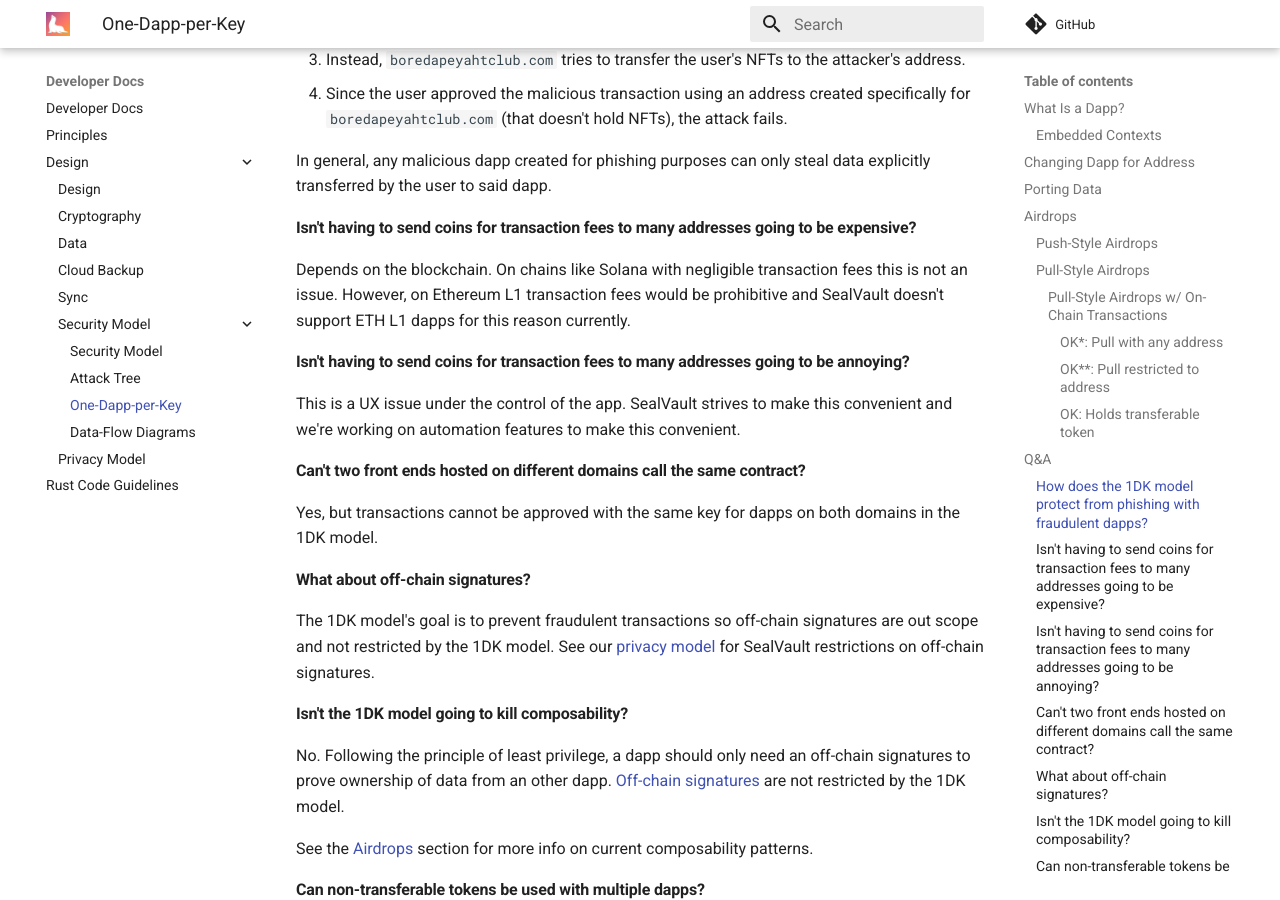
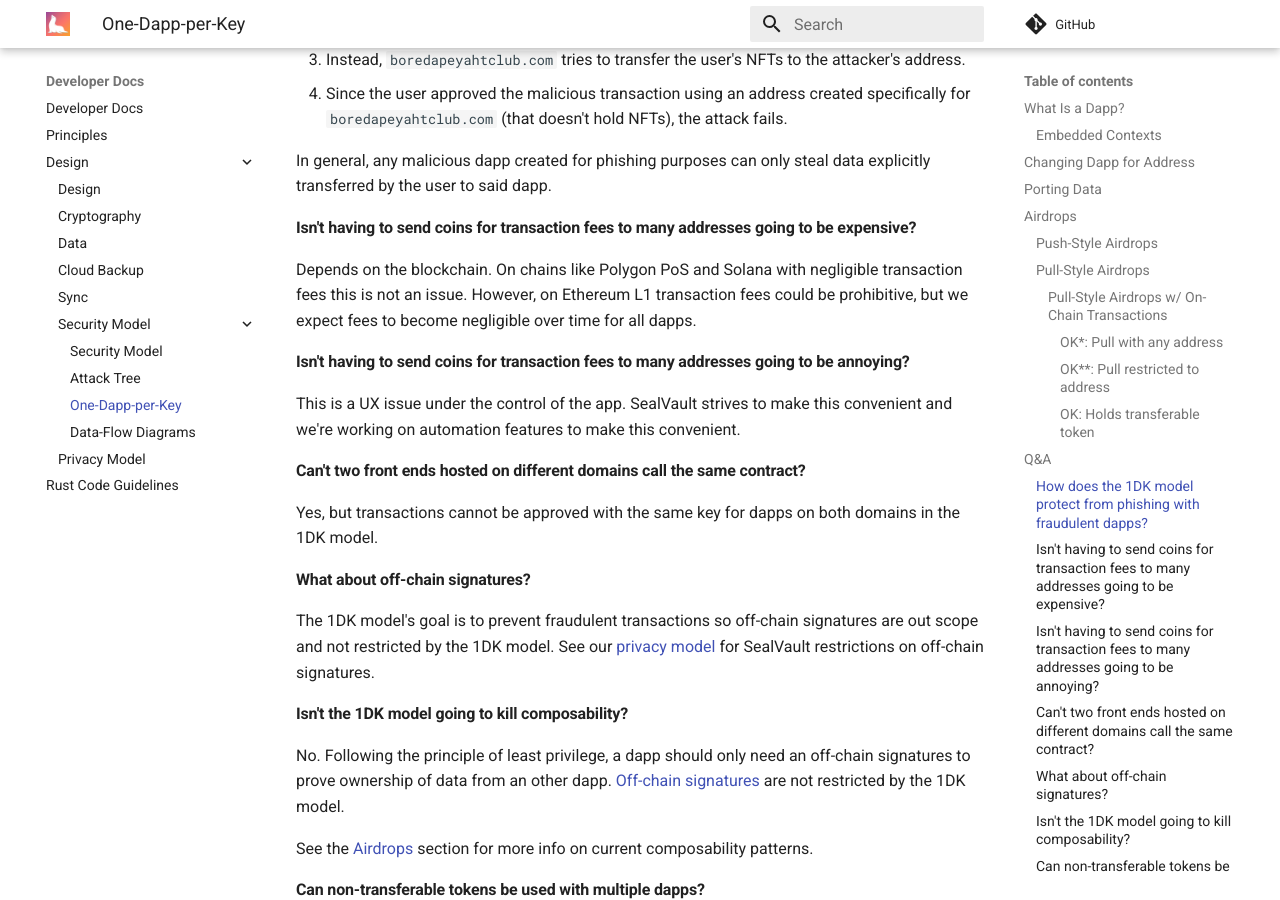
Before and after one commit to sealvault/sealvault, an MkDocs documentation site: the page built from website/src/dev-docs/design/one-dapp-per-key.md, in a window 1280 px wide and 900 px high, scrolled down 4453 px. Built offline with MkDocs 1.6.1 and Material for MkDocs 9.7.7, drawn with Linux system fonts in a browser that asks for light colours; comment, search, counter and statistics services are not loaded.

Commit message:
Improve 1DK Q&A

```diff
--- a/website/src/dev-docs/design/one-dapp-per-key.md
+++ b/website/src/dev-docs/design/one-dapp-per-key.md
@@ -209,9 +209,10 @@ explicitly transferred by the user to said dapp.
 
 #### Isn't having to send coins for transaction fees to many addresses going to be expensive?
 
-Depends on the blockchain.  On chains like Solana with negligible transaction
-fees this is not an issue.  However, on Ethereum L1 transaction fees would be
-prohibitive and SealVault doesn't support ETH L1 dapps for this reason currently.
+Depends on the blockchain.  On chains like Polygon PoS and Solana with
+negligible transaction fees this is not an issue.  However, on Ethereum L1
+transaction fees could be prohibitive, but we expect fees to become negligible
+over time for all dapps.
 
 #### Isn't having to send coins for transaction fees to many addresses going to be annoying?
 
```
